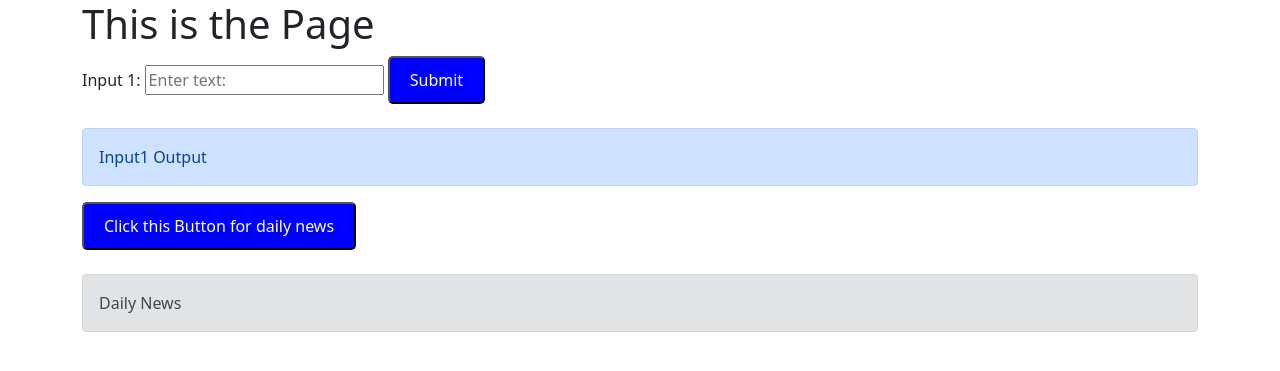
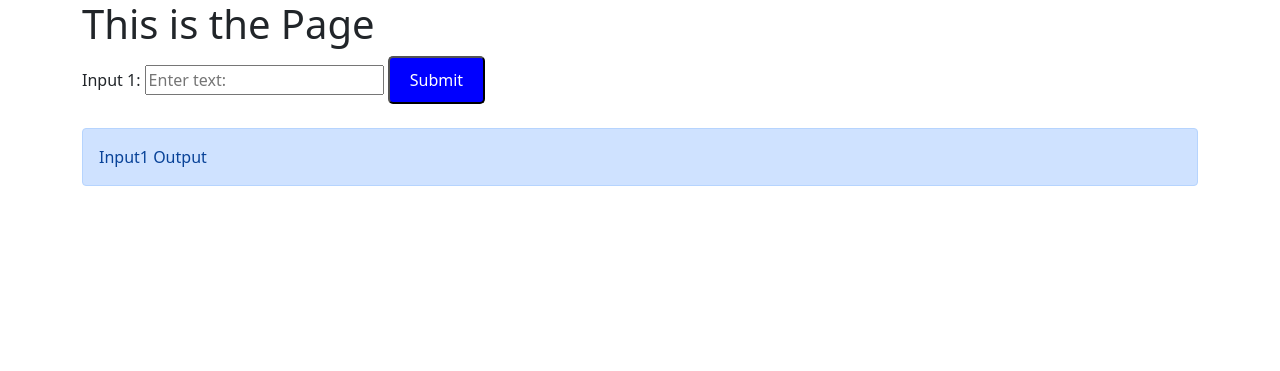
Before and after one commit to courthub74/DockerPraccy, a Django app: page / in a window 1280 px wide. Shown: the top 371 px of the page. Run offline with Django 3.2, Linux system fonts and the light colour scheme.

Commit message:
Output Stayed

```diff
--- a/folder2/templates/home.html
+++ b/folder2/templates/home.html
@@ -5,14 +5,23 @@
 
     <form>
 
+
+
         <!--INPUT 1-->
         <div class="form-group">
+
+            <!--Label-->
             <label>Input 1:</label>
-            <input type="text" class="form=control" placeholder="Enter text:"></input>
+
+            <!--Input-->
+            <input type="text" id="input1" placeholder="Enter text:"></input>
+
+
+
 
         <!--SUBMIT BUTTON 1-->
             <style>
-                .button {
+                .buttoncss {
                     display: inline-block;
                     padding: 10px 20px;
                     text-align: center;
@@ -23,36 +32,24 @@
                     outline: none;
                 }
             </style>
-            <button class="button" onclick="input1()">Submit</button>
+            <button type="button" class="buttoncss" onclick="inputOne()">Submit</button>
         </div>
 
         <br>
 
         <!--INPUT 1 OUTPUT-->
-        <div class="alert alert-primary" role="alert" id="output">
-            Input1 Output
+        <div class="alert alert-primary">
+            <span id="output1">Input1 Output</span>
         </div>
 
-        <!--SUBMIT BUTTON 2-->
-        <div class="form-group">
-            <button class="button" onclick="input2()">Click this Button for daily news</button>
-        </div>
-
-        <br>
-
-        <!--SUBMIT BUTTON 2 OUTPUT-->
-        <div class="alert alert-secondary" id="output2">
-            Daily News
-        </div>
 
         <!--JS FOR OUTPUT 1-->
         <script type="text/javascript">
-            function input1() {
-                document.getElementById('output').innerHTML = 'You need to now retrieve the data from whats submitted in Input1';
-            }
+            //global variables
+            const getInput = document.getElementById('input1'); //gets whats entered into the input field
 
-            function input2() {
-                document.getElementById('output2').innerHTML = 'This Button thinks you are great';
+            function inputOne() {
+                document.getElementById('output1').innerHTML = getInput.value; //in output1 print getOutput
             }
         </script>
 
```
